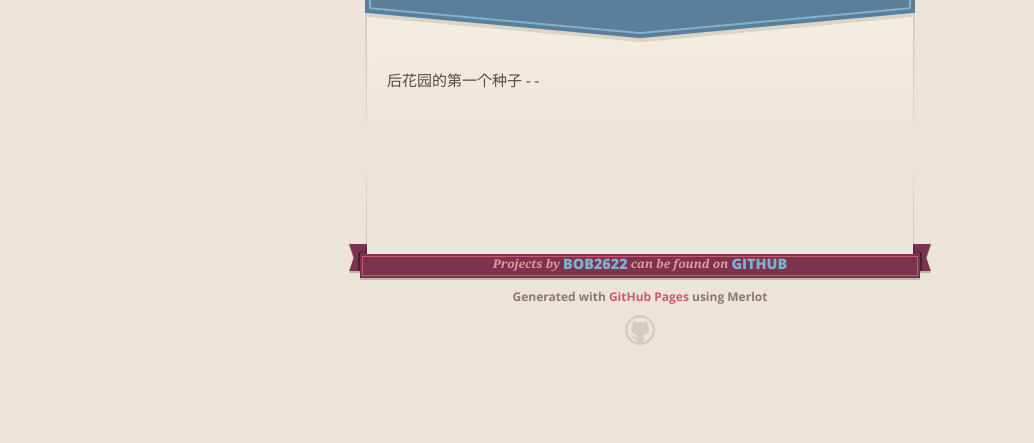
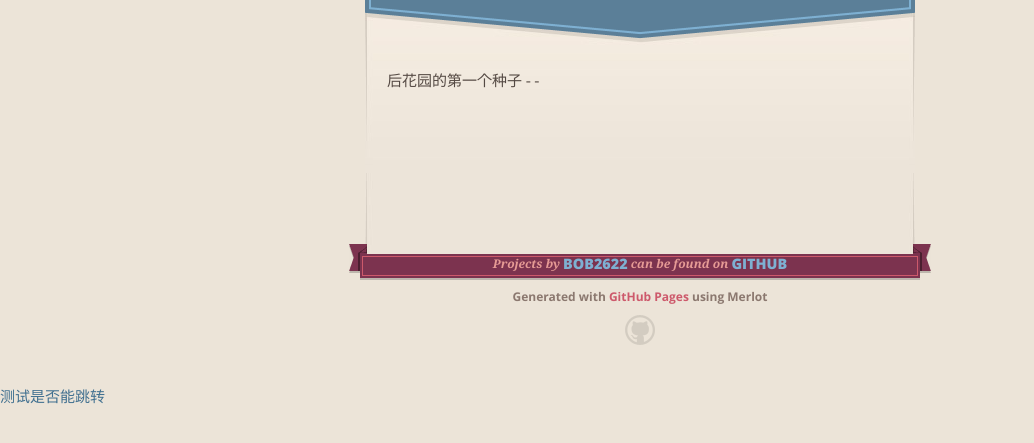
Before and after one commit to Bob2622/Bob2622.github.io, a plain HTML site: page index.html in a window 1280 px wide. Shown: the part 153-596 px from the top of the page, without its empty margins (0-1034 px from the left). Drawn offline with nearby package versions, Linux system fonts and the light colour scheme.

Commit message:
测试是否能跳转

```diff
--- a/index.html
+++ b/index.html
@@ -62,6 +62,7 @@
 
     </div>
 
+    <a href="html/test.html">测试是否能跳转</a>
 
   </body>
 </html>
```
